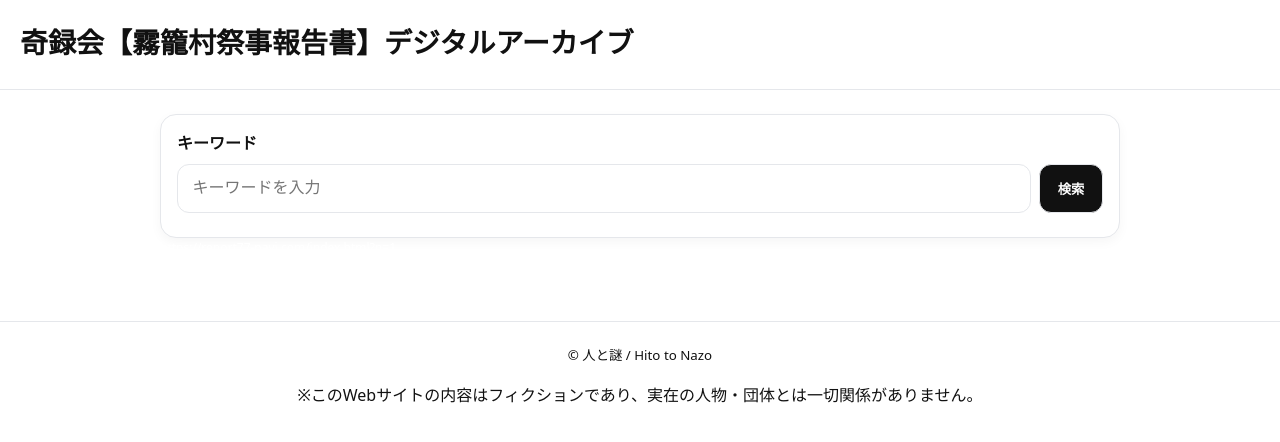
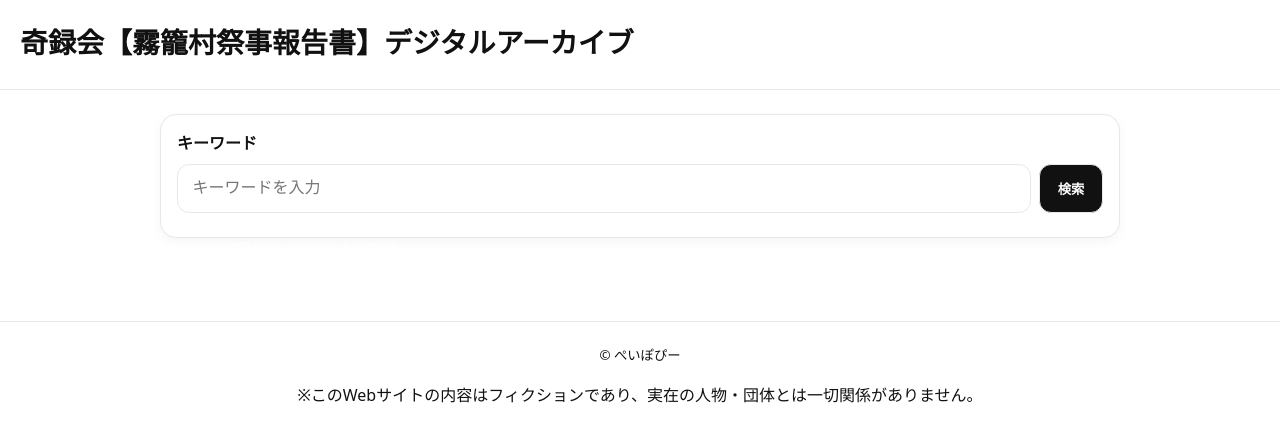
Before and after one commit to hitotonazo/kirokukai01-digitalarchives, a website: page index.html in a window 1280 px wide. Drawn offline with Linux system fonts and the light colour scheme.

Commit message:
Update index.html

```diff
--- a/index.html
+++ b/index.html
@@ -51,7 +51,7 @@
   </main>
 
   <footer class="site-footer">
-    <small>&copy; 人と謎 / Hito to Nazo</small>
+    <small>&copy; ぺいぽぴー</small>
     <p class="disclaimer">
       ※このWebサイトの内容はフィクションであり、実在の人物・団体とは一切関係がありません。
     </p>
```
